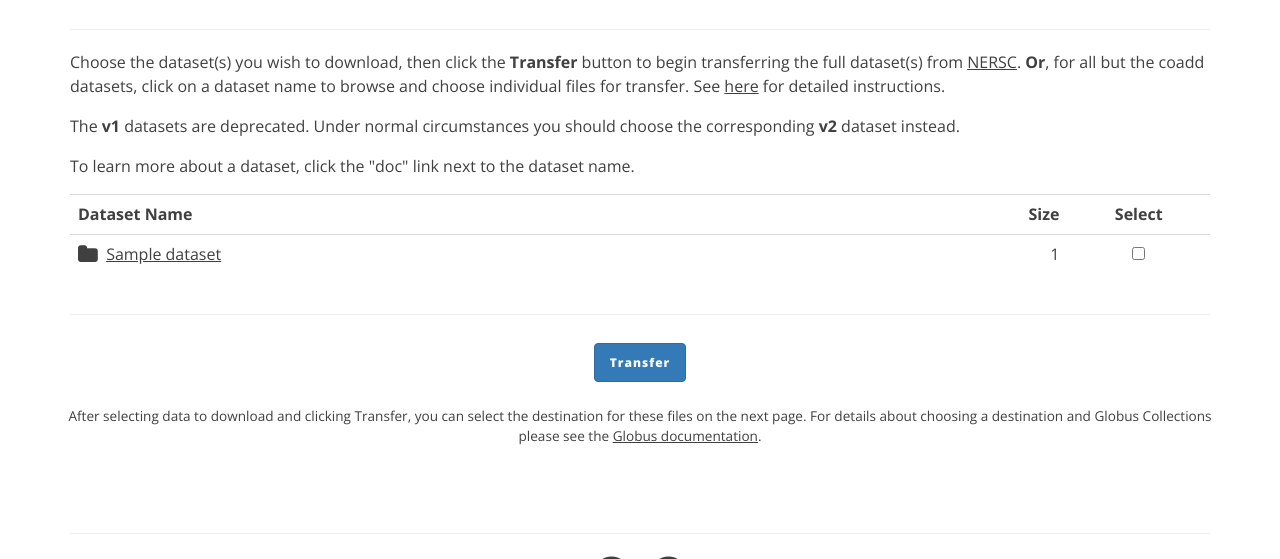
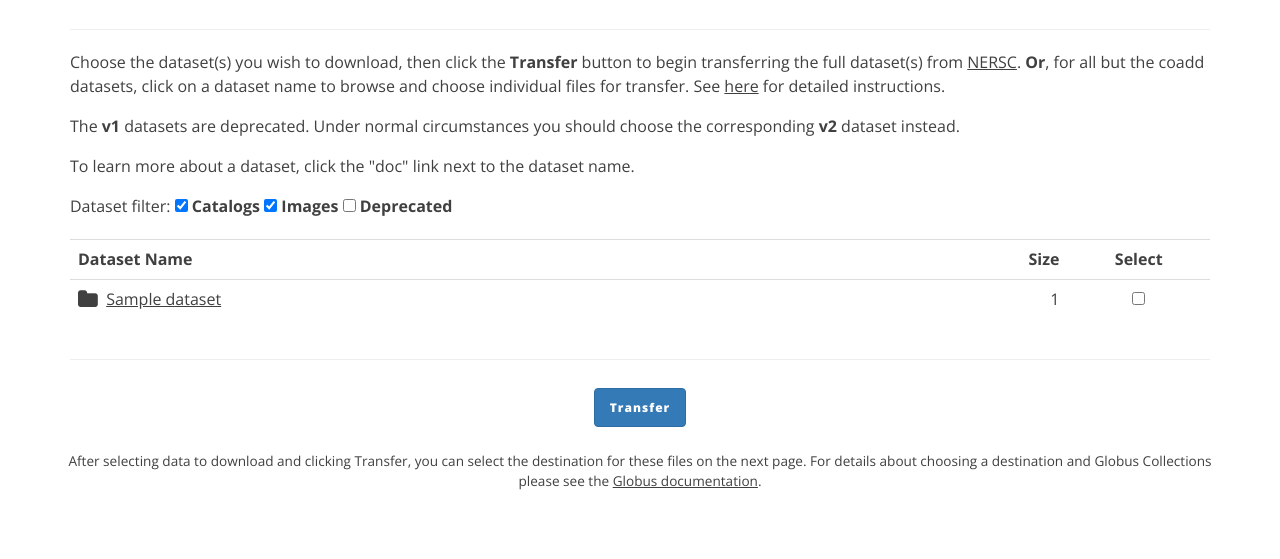
Before and after one commit to LSSTDESC/desc-data-portal, a Python web app: template web/portal/templates/transfer.jinja2 in a window 1280 px wide. Shown: the part 171-730 px from the top of the page. Run offline with Jinja, Linux system fonts and the light colour scheme; the template is opened without the code that fills it: most values are stand-ins (such as "Sample title", 1, 10 or a date in 2020); some libraries are stand-ins or nearby versions.

Commit message:
implement dataset filter feature (to be tested)

```diff
--- a/web/portal/templates/transfer.jinja2
+++ b/web/portal/templates/transfer.jinja2
@@ -25,11 +25,18 @@
       To learn more about a dataset, click the "doc" link next to the dataset name.
     </p>
 
+    <p id="dataset_filter">
+      Dataset filter:
+      <label><input type="checkbox" value="catalog" checked> Catalogs</label>
+      <label><input type="checkbox" value="image" checked> Images</label>
+      <label><input type="checkbox" value="deprecated"> Deprecated</label>
+    </p>
+
     <div class="form-wrapper">
       <form class="form-inline" role="form" action="{{url_for('transfer')}}" method="post">
         <div class="row">
           <div class="col-md-12">
-            <table class="table">
+            <table class="table" id="dataset_table">
               <th class="col-md-5 text-left">
                 Dataset Name
               </th>
@@ -40,13 +47,14 @@
 
               {%if datasets%}
                 {%for dataset in datasets%}
-                  <tr>
+                  <tr class="{{- dataset['tags'] | join(' ') -}}">
                     <td class="col-md-5 text-left">
                       <i class="fa fa-folder fa-lg"></i>&nbsp;
                       <a {%if dataset['browse']%} href="{{- url_for('browse', dataset_id=dataset['id']) -}}" {%else%} title="Browsing for image data not supported." {%endif%}>
                        {{dataset["name"]}}
                       </a>
                       {%if dataset['doc_name']%}(<a href="{{url_for('render_doc', doc_name=dataset['doc_name'])}}">doc</a>){%endif%}
+                      {%if 'deprecated' in dataset['tags']%}[deprecated]{%endif%}
                     </td>
                     <td class="col-md-1 text-right">{{dataset['size']}}</td>
                     <td class="col-md-1 text-center">
@@ -78,4 +86,23 @@
     </div> <!-- form -->
 
   </div> <!-- container -->
+
+<script>
+function update_dataset_rows(){
+  $( "#dataset_filter input[type='checkbox']" ).each(function() {
+      $( "#dataset_table tr." + $(this).val() ).css("display", $(this).checked ? "table-row" : "none")l
+  });
+}
+
+$( document ).ready(function() {
+
+  $( "#dataset_filter input[type='checkbox']" ).change(function() {
+    update_dataset_rows();
+  });
+
+  update_dataset_rows();
+
+});
+</script>
+
 {%endblock%}
```
